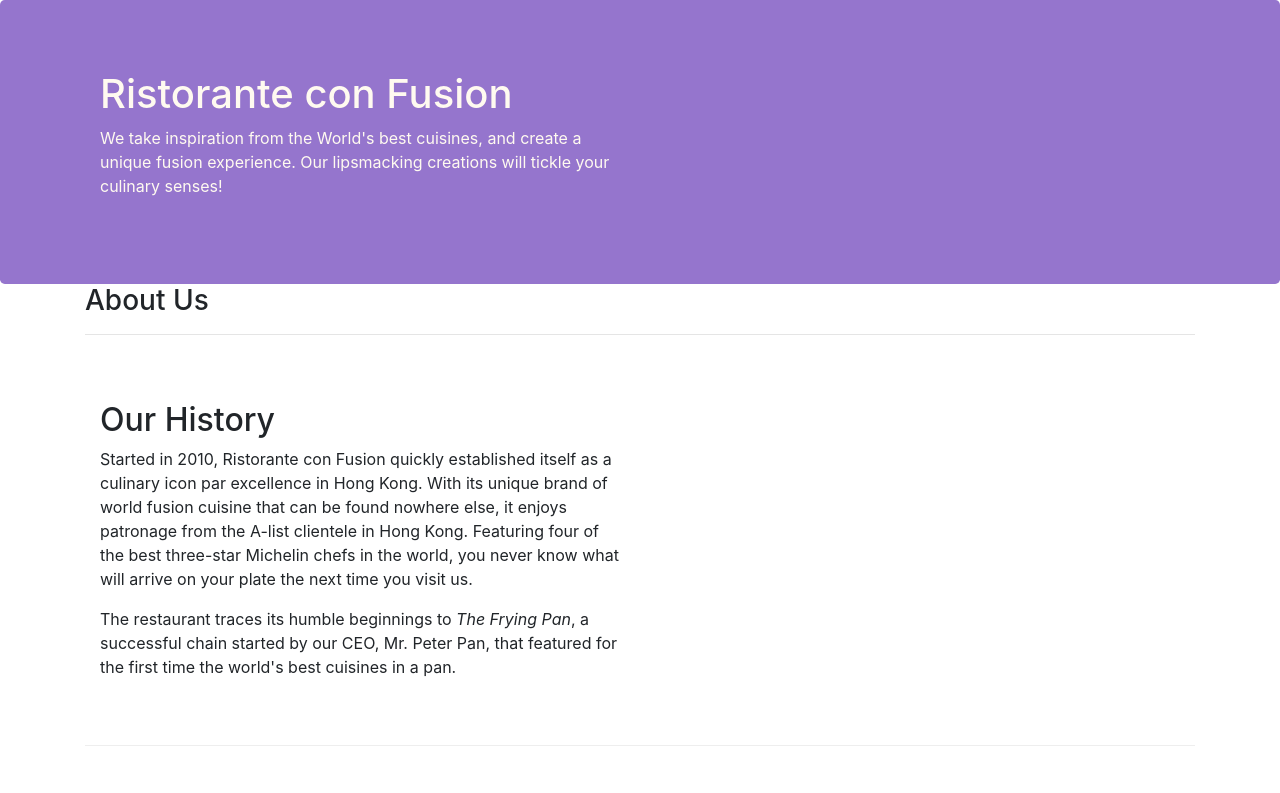
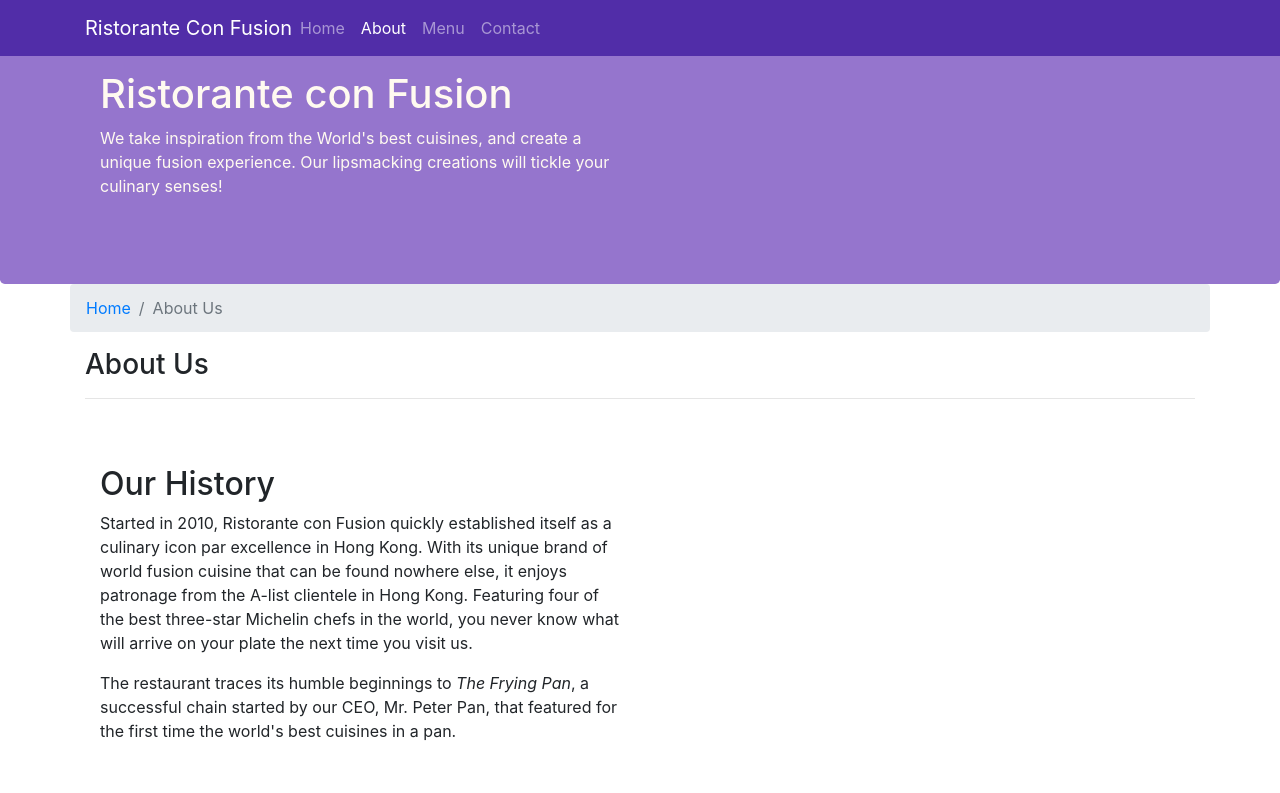
Before and after one commit to Vasanth289/Intro-to-Bootstrap4, a website: page aboutus.html in a window 1280 px wide. Shown: the top 793 px of the page. Drawn offline with nearby package versions, Linux system fonts and the light colour scheme.

Commit message:
Navigation bar and Breadcrumbs

```diff
--- a/CSS/styles.css
+++ b/CSS/styles.css
@@ -29,3 +29,12 @@
     margin: 0px;
     color: #0f0f0f;
 }
+
+.body {
+    padding: 50px 0px 0px 0px;
+    z-index: 0;
+}
+
+.navbar-dark {
+    background-color: #512DA8;
+}
--- a/aboutus.html
+++ b/aboutus.html
@@ -15,6 +15,23 @@
 </head>
 
 <body>
+    <nav class="navbar navbar-dark navbar-expand-sm fixed-top">
+        <div class="container">
+            <button class="navbar-toggler" type="button" data-toggle="collapse" data-target="#Nav_bar">
+                <span class="navbar-toggler-icon"></span>
+            </button>
+            <a class="navbar-brand mr-auto" href="./index.html">Ristorante Con Fusion</a>
+            <div class="collapse navbar-collapse" id="Nav_bar">
+                <ul class="navbar-nav mr-auto">
+                    <li class="nav-item"><a class="nav-link" href="./index.html">Home</a></li>
+                    <li class="nav-item active"><a class="nav-link" href="#">About</a></li>
+                    <li class="nav-item"><a class="nav-link" href="#">Menu</a></li>
+                    <li class="nav-item"><a class="nav-link" href="#">Contact</a></li>
+                </ul>
+            </div>
+
+        </div>
+    </nav>
 
     <header class="jumbotron">
         <div class="container">
@@ -31,6 +48,10 @@
 
     <div class="container">
         <div class="row">
+            <ol class="col-12 breadcrumb">
+                <li class="breadcrumb-item"><a href="./index.html">Home</a></li>
+                <li class="breadcrumb-item active">About Us</li>
+            </ol>
             <div class="col-12">
                <h3>About Us</h3>
                <hr>
@@ -70,7 +91,7 @@
                 <div class="col-4 offset-1 col-sm-2">
                     <h5>Links</h5>
                     <ul class="list-unstyled">
-                        <li><a href="#">Home</a></li>
+                        <li><a href="./index.html">Home</a></li>
                         <li><a href="#">About</a></li>
                         <li><a href="#">Menu</a></li>
                         <li><a href="#">Contact</a></li>
--- a/package.json
+++ b/package.json
@@ -15,7 +15,7 @@
   },
   "dependencies": {
     "bootstrap": "^4.4.1",
-    "jquery": "^3.5.0",
+    "jquery": "^3.4.1",
     "popper.js": "^1.12.9"
   }
 }
```
Also changed, not shown: index.html (+27 -5 lines), 1 other file.
